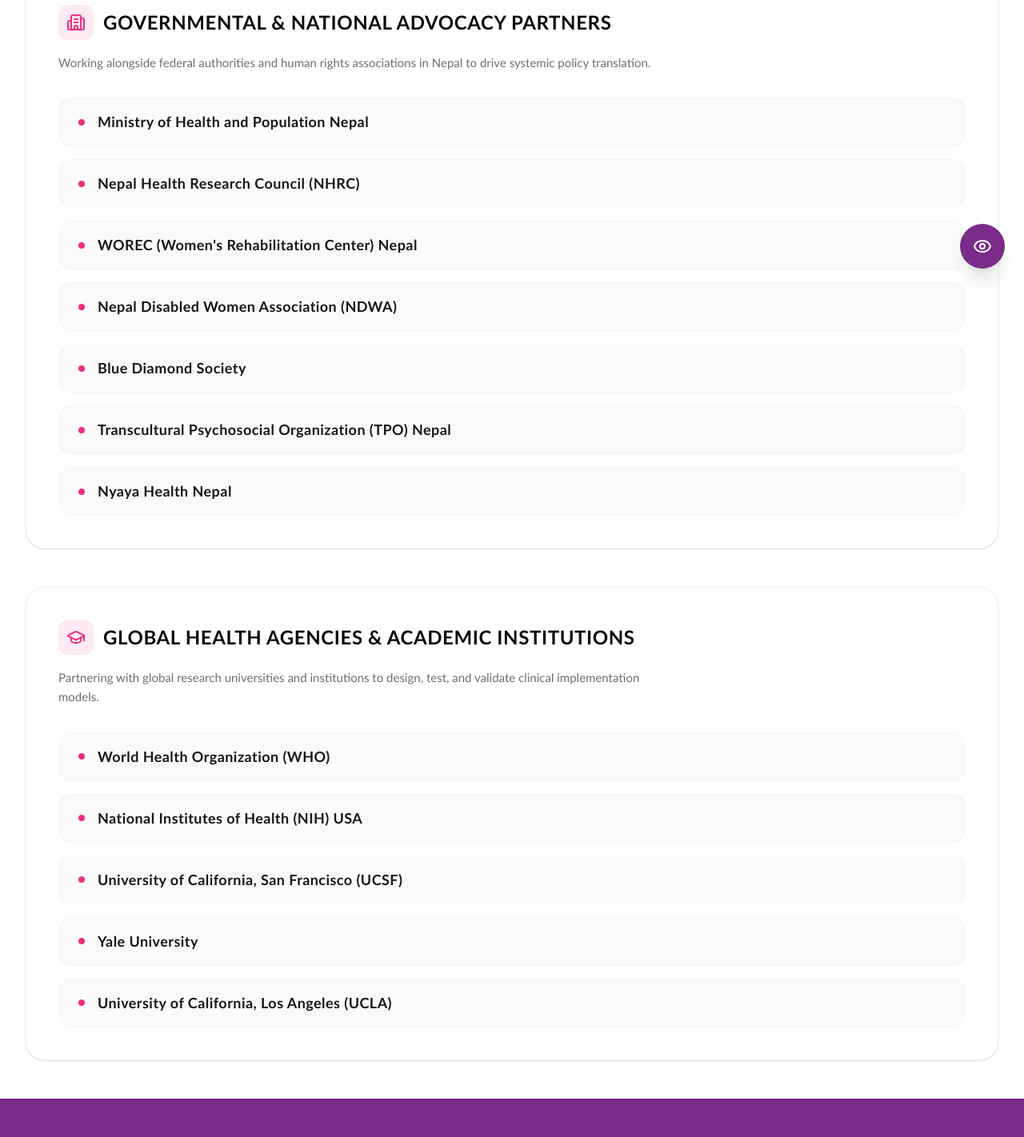
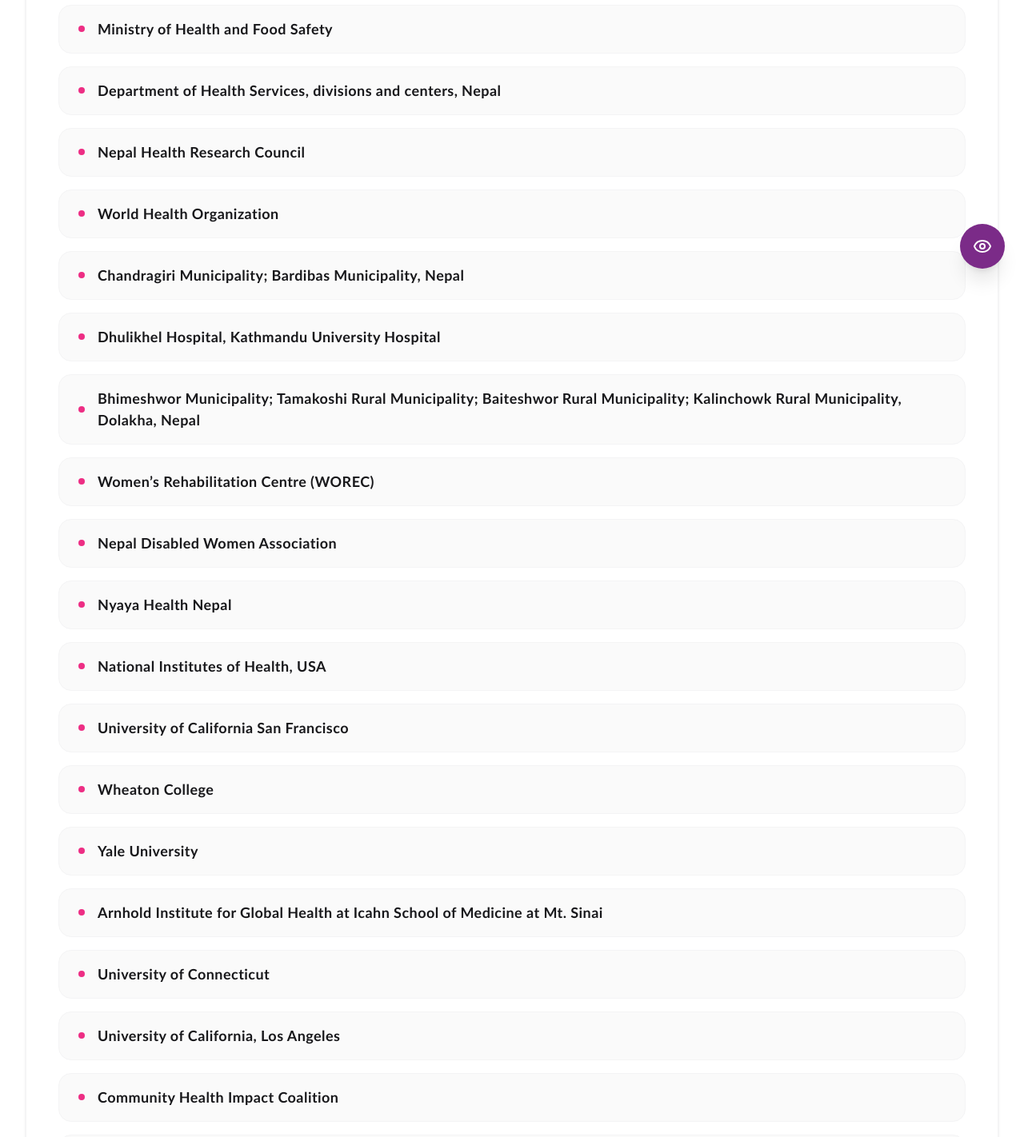
Before and after one commit to srijaytuladhar/possible-website, a Next.js app: page /get-involved/collaborators-partners in a window 1280 px wide. Shown: the part 440-1862 px from the top of the page at 80% size. Built offline with nearby package versions, Linux system fonts and the light colour scheme.

Commit message:
bug fixes

```diff
--- a/app/contact-us/page.tsx
+++ b/app/contact-us/page.tsx
@@ -45,9 +45,9 @@
   ];
 
   const emailGrid = [
-    { label: "General Inquiries", email: "answers@possiblehealth.org" },
-    { label: "Donations & Support", email: "donation@possiblehealth.org", desc: "For donations, wire instructions, tax receipts, and sponsorships." },
-    { label: "Research & Innovation", email: "research@possiblehealth.org", desc: "For clinical datasets, research partnerships, and research-related enquiries." },
+    { label: "General Inquiries", email: "answers@possiblehealth.org", desc: "" },
+    { label: "Donations & Support", email: "donation@possiblehealth.org", desc: "" },
+    { label: "Research & Innovation", email: "research@possiblehealth.org", desc: "" },
   ];
 
   const closeFormModal = () => {
@@ -147,7 +147,9 @@
           {emailGrid.map((item, idx) => (
             <div key={idx} className="p-5 border border-zinc-100 bg-zinc-50/50 rounded-xl space-y-2">
               <h4 className="text-[14px] font-semibold text-zinc-950">{item.label}</h4>
-              <p className="text-[13px] text-body-gray font-light leading-relaxed min-h-[50px]">{item.desc}</p>
+              {item.desc ? (
+                <p className="text-[13px] text-body-gray font-light leading-relaxed min-h-[50px]">{item.desc}</p>
+              ) : null}
               <a
                 href={`mailto:${item.email}`}
                 className="inline-flex items-center gap-1.5 text-[14px] font-semibold text-secondary-blue hover:text-secondary-blue/80 transition-colors"
--- a/app/get-involved/collaborators-partners/page.tsx
+++ b/app/get-involved/collaborators-partners/page.tsx
@@ -1,35 +1,36 @@
 "use client";
 
-import { Handshake, Building2, GraduationCap } from "lucide-react";
+import { Handshake } from "lucide-react";
 
 export default function CollaboratorsPartnersPage() {
-  const collaboratorBlocks = [
-    {
-      title: "Governmental & National Advocacy Partners",
-      desc: "Working alongside federal authorities and human rights associations in Nepal to drive systemic policy translation.",
-      icon: Building2,
-      list: [
-        "Ministry of Health and Population Nepal",
-        "Nepal Health Research Council (NHRC)",
-        "WOREC (Women's Rehabilitation Center) Nepal",
-        "Nepal Disabled Women Association (NDWA)",
+  const collaborators = [
+    "Ministry of Health and Food Safety",
+    "Department of Health Services, divisions and centers, Nepal",
+    "Nepal Health Research Council",
+    "World Health Organization",
+    "Chandragiri Municipality; Bardibas Municipality, Nepal",
+    "Dhulikhel Hospital, Kathmandu University Hospital",
+    "Bhimeshwor Municipality; Tamakoshi Rural Municipality; Baiteshwor Rural Municipality; Kalinchowk Rural Municipality, Dolakha, Nepal",
+    "Women’s Rehabilitation Centre (WOREC)",
+    "Nepal Disabled Women Association",
+    "Nyaya Health Nepal",
+    "National Institutes of Health, USA",
+    "University of California San Francisco",
+    "Wheaton College",
+    "Yale University",
+    "Arnhold Institute for Global Health at Icahn School of Medicine at Mt. Sinai",
+    "University of Connecticut",
+    "University of California, Los Angeles",
+    "Community Health Impact Coalition",
+    "SunyaEk",
+    "Dalit Lives Matters",
+    "Transcultural Psychosocial Organization Nepal (TPO Nepal)",
     "Blue Diamond Society",
-        "Transcultural Psychosocial Organization (TPO) Nepal",
-        "Nyaya Health Nepal",
-      ],
-    },
-    {
-      title: "Global Health Agencies & Academic Institutions",
-      desc: "Partnering with global research universities and institutions to design, test, and validate clinical implementation models.",
-      icon: GraduationCap,
-      list: [
-        "World Health Organization (WHO)",
-        "National Institutes of Health (NIH) USA",
-        "University of California, San Francisco (UCSF)",
-        "Yale University",
-        "University of California, Los Angeles (UCLA)",
-      ],
-    },
+    "Fusemachines Inc.",
+    "Weiss Asset Management Foundation",
+    "AutismCare Nepal Society",
+    "Hope Child Development Center",
+    "SVRI",
   ];
 
   return (
@@ -47,26 +48,11 @@
         </p>
       </div>
 
-      <div className="space-y-12 animate-in fade-in duration-300">
-        {collaboratorBlocks.map((block, idx) => {
-          const IconComp = block.icon;
-          return (
-            <div key={idx} className="p-8 sm:p-10 bg-white border border-zinc-100 rounded-3xl shadow-sm hover:shadow-md transition-all duration-300">
-              <div className="flex items-center gap-3 mb-4">
-                <div className="p-2.5 bg-primary-pink/10 text-primary-pink rounded-xl">
-                  <IconComp className="h-6 w-6" />
-                </div>
-                <h2 className="text-xl sm:text-2xl font-semibold text-zinc-950 uppercase tracking-wide">
-                  {block.title}
-                </h2>
-              </div>
-              <p className="text-[15px] text-body-gray font-light mb-8 max-w-3xl leading-relaxed">
-                {block.desc}
-              </p>
-
+      <div className="animate-in fade-in duration-300">
+        <div className="p-8 sm:p-10 bg-white border border-zinc-100 rounded-3xl shadow-sm hover:shadow-md transition-all duration-300">
           {/* Partner List in clearly visible font and list format */}
           <ul className="grid grid-cols-1 gap-4 list-none pl-0">
-                {block.list.map((partner, pIdx) => (
+            {collaborators.map((partner, pIdx) => (
               <li
                 key={pIdx}
                 className="flex items-center gap-4 px-6 py-4 bg-zinc-50 border border-zinc-100 hover:border-primary-pink/30 hover:bg-zinc-100/50 rounded-2xl transition-all duration-200"
@@ -79,8 +65,6 @@
             ))}
           </ul>
         </div>
-          );
-        })}
       </div>
     </div>
   );
--- a/app/get-involved/our-team/page.tsx
+++ b/app/get-involved/our-team/page.tsx
@@ -159,20 +159,19 @@
     <div className="mx-auto max-w-7xl w-full px-6 sm:px-8 py-12 flex flex-col flex-1">
       {/* Page Header */}
       <div className="mb-8 text-center max-w-3xl mx-auto">
-        <h1 className={`h1-hero mb-3 uppercase tracking-wide transition-colors duration-300 ${
-          tabParam === "team-members" ? "text-primary-pink" :
+        <h1 className={`h1-hero mb-3 uppercase tracking-wide transition-colors duration-300 ${tabParam === "team-members" ? "text-primary-pink" :
           tabParam === "us-board" ? "text-accent-purple" : "text-secondary-blue"
           }`}>
           {tabParam === "team-members" ? "Team Members" :
             tabParam === "us-board" ? "Possible Board - US" : "Sambhav (Possible) Board - Nepal"}
         </h1>
-        <p className="text-subheading text-body-gray font-light">
+        <p className="text-subheading text-body-gray font-light" hidden>
           Meet the researchers, clinicians, and innovators co-designing care in Nepal.
         </p>
       </div>
 
       {/* Who We Are Intro */}
-      <div className="grid grid-cols-1 lg:grid-cols-12 gap-8 items-center bg-zinc-50 p-8 sm:p-10 rounded-3xl border border-zinc-100 mb-12">
+      <div hidden className="grid grid-cols-1 lg:grid-cols-12 gap-8 items-center bg-zinc-50 p-8 sm:p-10 rounded-3xl border border-zinc-100 mb-12">
         <div className="lg:col-span-7 space-y-6">
           <p className="text-subheading text-zinc-900 leading-relaxed font-light">
             We are researchers and doers—health workers, clinicians, engineers, and advocates. Rooted in Nepal, we build and test innovations to strengthen healthcare delivery where it is needed most.
@@ -207,8 +206,7 @@
       <div id="team-tabs" className="w-full max-w-5xl mx-auto flex flex-col sm:flex-row shadow-sm mb-16 rounded-lg border border-zinc-200 scroll-mt-24 bg-white relative">
         <button
           onClick={() => router.push("/get-involved/our-team?tab=nepal-board", { scroll: false })}
-          className={`flex-1 py-5 text-center uppercase text-[12.5px] font-bold tracking-wider transition-all relative cursor-pointer rounded-t-lg sm:rounded-tr-none sm:rounded-l-lg ${
-            tabParam === "nepal-board"
+          className={`flex-1 py-5 text-center uppercase text-[12.5px] font-bold tracking-wider transition-all relative cursor-pointer rounded-t-lg sm:rounded-tr-none sm:rounded-l-lg ${tabParam === "nepal-board"
             ? "bg-secondary-blue text-white shadow-inner"
             : "bg-white text-secondary-blue border-b sm:border-b-0 sm:border-r border-zinc-200 hover:bg-zinc-50/80"
             }`}
@@ -220,8 +218,7 @@
         </button>
         <button
           onClick={() => router.push("/get-involved/our-team?tab=us-board", { scroll: false })}
-          className={`flex-1 py-5 text-center uppercase text-[12.5px] font-bold tracking-wider transition-all relative cursor-pointer ${
-            tabParam === "us-board"
+          className={`flex-1 py-5 text-center uppercase text-[12.5px] font-bold tracking-wider transition-all relative cursor-pointer ${tabParam === "us-board"
             ? "bg-accent-purple text-white shadow-inner"
             : "bg-white text-accent-purple border-b sm:border-b-0 sm:border-r border-zinc-200 hover:bg-zinc-50/80"
             }`}
@@ -233,8 +230,7 @@
         </button>
         <button
           onClick={() => router.push("/get-involved/our-team?tab=team-members", { scroll: false })}
-          className={`flex-1 py-5 text-center uppercase text-[12.5px] font-bold tracking-wider transition-all relative cursor-pointer rounded-b-lg sm:rounded-bl-none sm:rounded-r-lg ${
-            tabParam === "team-members"
+          className={`flex-1 py-5 text-center uppercase text-[12.5px] font-bold tracking-wider transition-all relative cursor-pointer rounded-b-lg sm:rounded-bl-none sm:rounded-r-lg ${tabParam === "team-members"
             ? "bg-primary-pink text-white shadow-inner"
             : "bg-white text-primary-pink hover:bg-zinc-50/80"
             }`}
@@ -285,8 +281,7 @@
                 </div>
 
                 {/* Hover Details Overlay */}
-                <div className={`absolute inset-0 p-5 flex flex-col justify-center items-center text-white opacity-0 translate-y-full group-hover:opacity-100 group-hover:translate-y-0 transition-all duration-300 rounded-2xl select-none pointer-events-none ${
-                  tabParam === "team-members" ? "bg-primary-pink/95" :
+                <div className={`absolute inset-0 p-5 flex flex-col justify-center items-center text-white opacity-0 translate-y-full group-hover:opacity-100 group-hover:translate-y-0 transition-all duration-300 rounded-2xl select-none pointer-events-none ${tabParam === "team-members" ? "bg-primary-pink/95" :
                   tabParam === "us-board" ? "bg-accent-purple/95" : "bg-secondary-blue/95"
                   }`}>
                   <h4 className="text-[14px] font-bold text-center mb-0.5 line-clamp-1">
--- a/components/InteractivePresenceMap.tsx
+++ b/components/InteractivePresenceMap.tsx
@@ -22,7 +22,7 @@
         <div className="flex justify-center items-center bg-white p-4 sm:p-8 rounded-3xl border border-zinc-100 shadow-sm overflow-hidden">
           <div className="relative w-full max-w-5xl">
             <Image
-              src="/presence-maps.png"
+              src="/UpdatedHeatMap.png"
               alt="Innovation and Implementation Sites Map"
               width={1200}
               height={800}
```
Also changed, not shown: app/publications/financials/page.tsx (+25 -27 lines), public/UpdatedHeatMap.png (added). Lines whose indentation alone changed are shown as unchanged.
